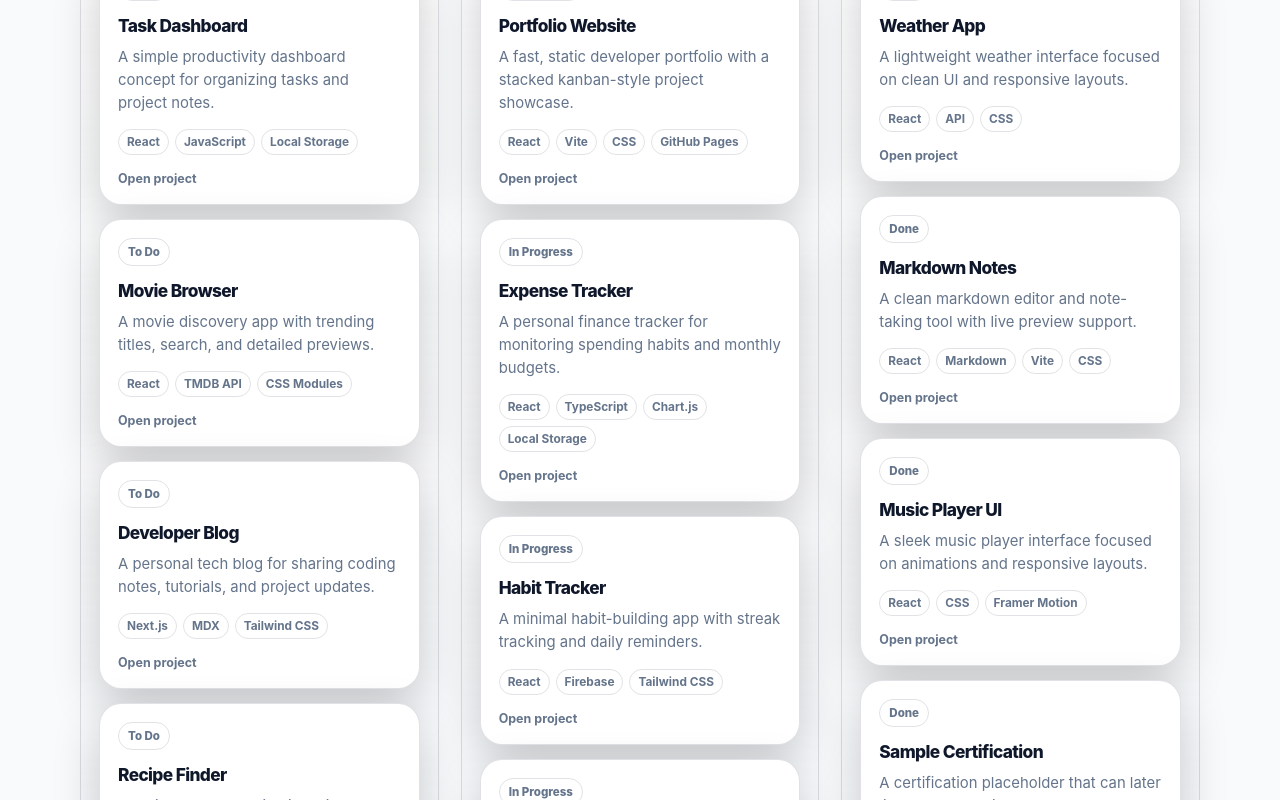
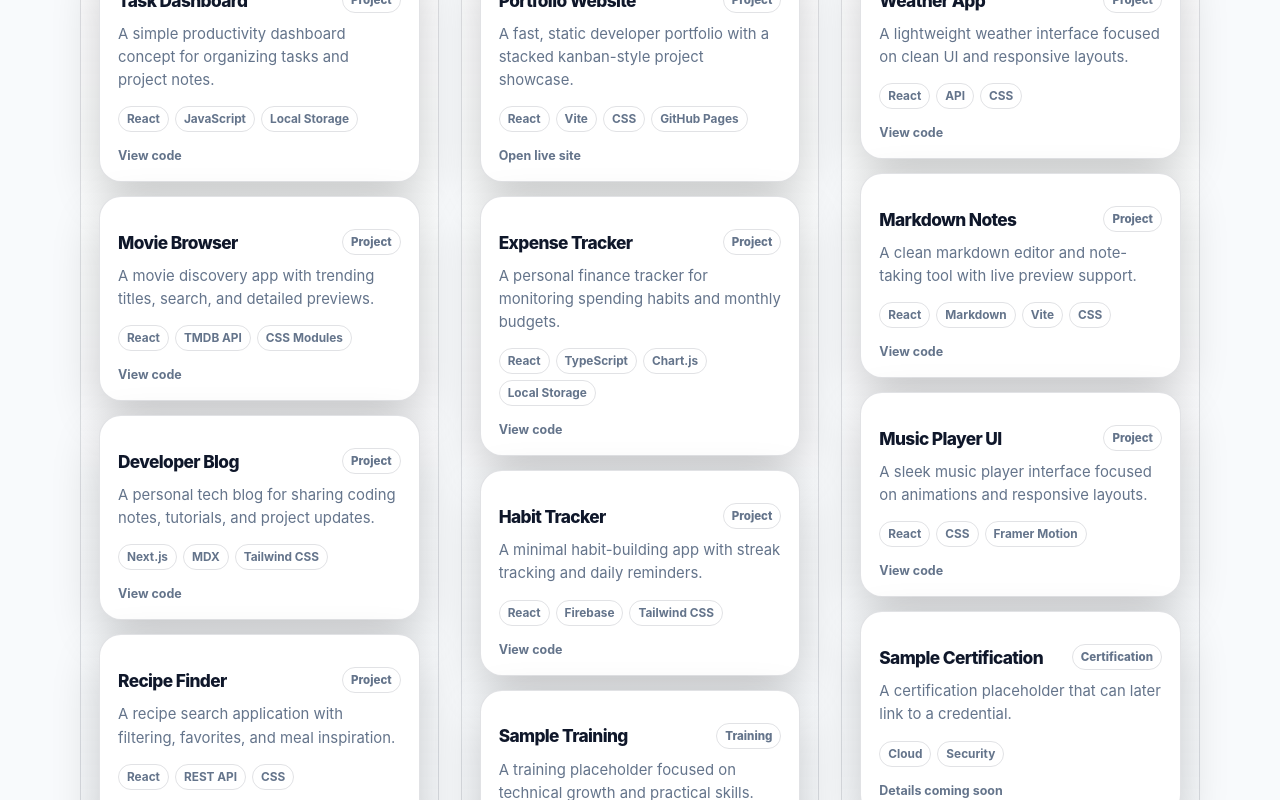
Before and after one commit to pjpangilinan/kanbalio, a React (Vite) app: page /#about in a window 1280 px wide. Shown: the part 2020-2820 px from the top of the page. Built offline with nearby package versions, Linux system fonts and the light colour scheme.

Commit message:
Added actual tags per each note in kanban board

```diff
--- a/src/App.css
+++ b/src/App.css
@@ -404,6 +404,32 @@ h2 {
     border-color 180ms ease;
 }
 
+.project-card-heading {
+  display: flex;
+  align-items: center;
+  justify-content: space-between;
+  gap: 12px;
+  margin-top: 14px;
+}
+
+.project-card-heading h4 {
+  margin: 0;
+  min-width: 0;
+  font-size: 1.08rem;
+  font-weight: 850;
+  letter-spacing: -0.035em;
+}
+
+.project-type-badge {
+  flex: 0 0 auto;
+  border: 1px solid var(--border);
+  border-radius: 999px;
+  padding: 5px 8px;
+  color: var(--muted);
+  font-size: 0.72rem;
+  font-weight: 800;
+}
+
 .project-card:hover,
 .project-card:focus-visible {
   transform: translateY(-4px);
@@ -424,10 +450,7 @@ h2 {
 }
 
 .project-card h4 {
-  margin: 14px 0 0;
-  font-size: 1.08rem;
-  font-weight: 850;
-  letter-spacing: -0.035em;
+  margin: 0;
 }
 
 .project-card p {
@@ -759,7 +782,7 @@ h2 {
     padding: 18px;
   }
 
-  .project-card h4 {
+  .project-card-heading h4 {
     font-size: 1.04rem;
   }
 
--- a/src/App.jsx
+++ b/src/App.jsx
@@ -139,7 +139,23 @@ function App() {
   }
 
   function getProjectLink(project) {
-    return project.live_url || project.github_url
+    return project.live_url || project.credential_url || project.github_url || ''
+  }
+
+  function getProjectActionLabel(project) {
+    if (project.live_url) {
+      return 'Open live site'
+    }
+
+    if (project.credential_url) {
+      return 'View credential'
+    }
+
+    if (project.github_url) {
+      return 'View code'
+    }
+
+    return 'Details coming soon'
   }
 
   return (
@@ -290,12 +306,16 @@ function App() {
                           rel="noreferrer"
                           key={project.id}
                         >
-                          <span className="project-status-label">
-                            {column.label}
+
+                        <div className="project-card-heading">
+                          <h4>{project.title}</h4>
+
+                          <span className="project-type-badge">
+                            {project.type || 'Project'}
                           </span>
+                        </div>
 
-                          <h4>{project.title}</h4>
-                          <p>{project.description}</p>
+                        <p>{project.description}</p>
 
                           <div className="tech-tags">
                             {project.tech_stack.map((tech) => (
@@ -304,7 +324,7 @@ function App() {
                           </div>
 
                           <span className="project-card-action">
-                            Open project
+                            {getProjectActionLabel(project)}
                           </span>
                         </a>
                       ))}
```
